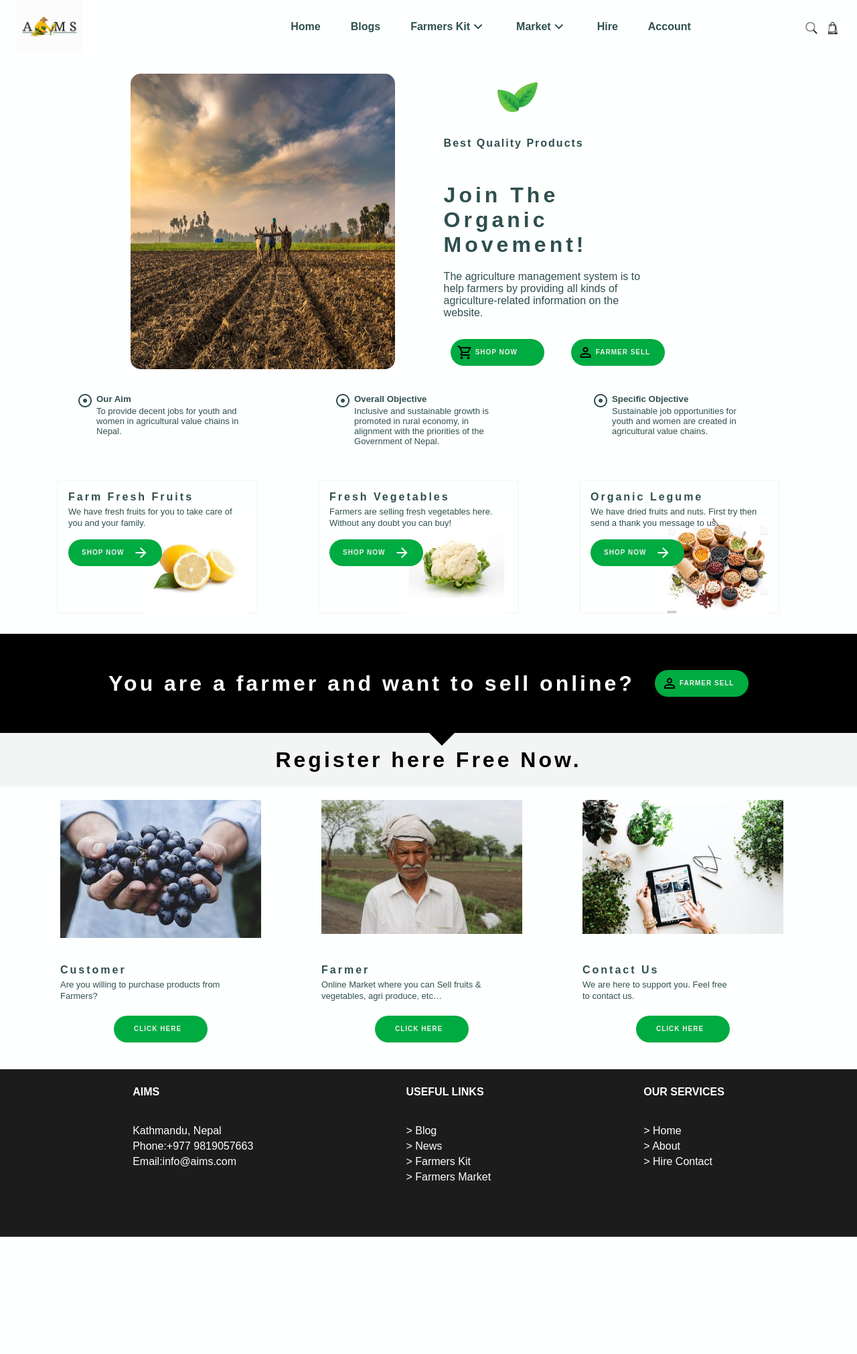
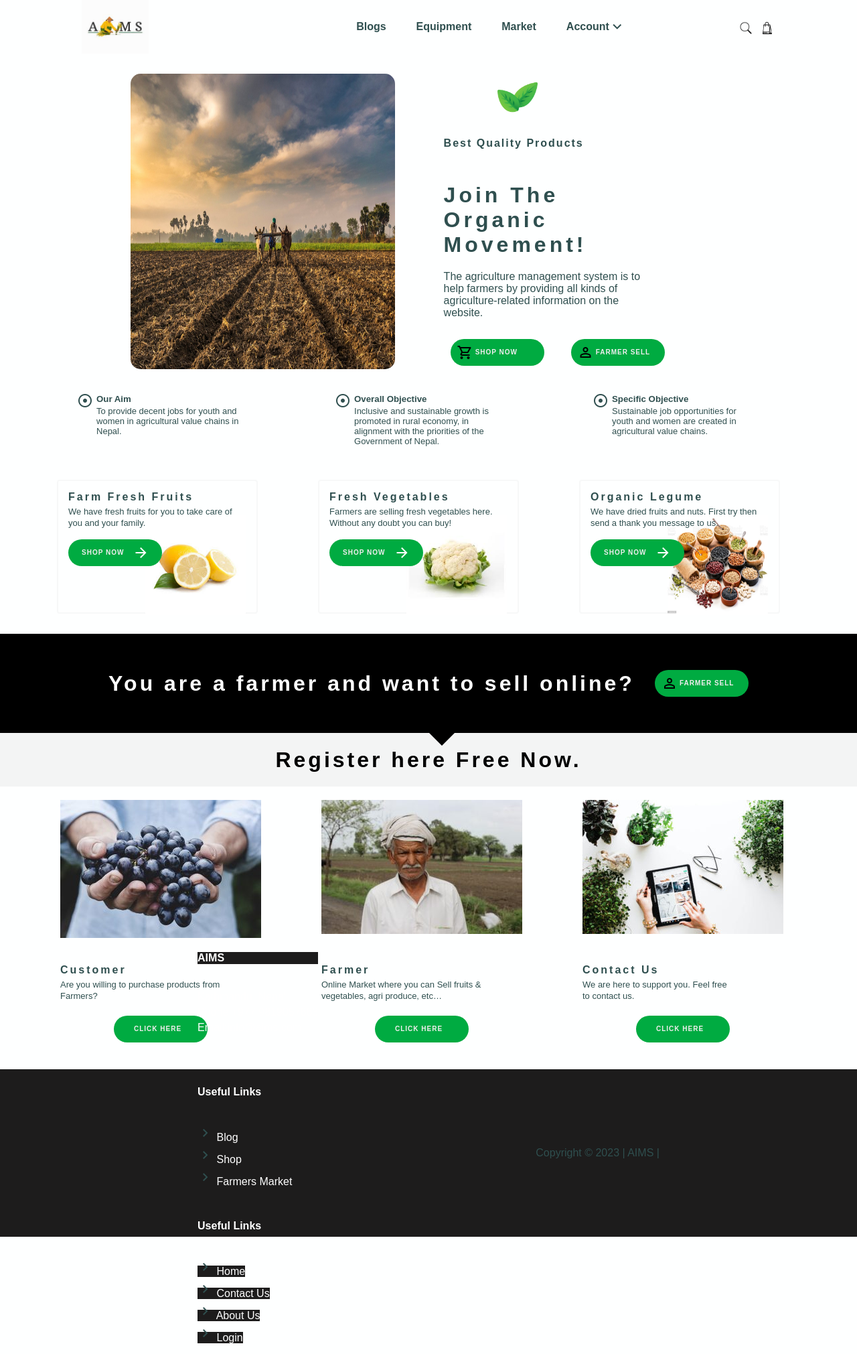
Before and after one commit to PunMahesh/AIMS, a Django app: page / in a window 1280 px wide. Shown: the whole page at 67% size. Before the commit the page ends 1846 px from the top, so only its background shows below. Run offline with Django 4.2, Linux system fonts and the light colour scheme.

Commit message:
modify header and footer components

```diff
--- a/templates/components/footer.html
+++ b/templates/components/footer.html
@@ -1,4 +1,5 @@
 <footer class="footer">
+    <div class="footer-link-items">
         <div class="footer-col">
             <div class="footer-col-title">
                 <h4>AIMS</h4>
@@ -11,23 +12,76 @@
         </div>
         <div class="footer-col">
             <div class="footer-col-title">
-            <h4>USEFUL LINKS</h4>
+                <h4>Useful Links</h4>
             </div>
             <div class="footer-col-content">
-            <a href="#"><span>> Blog</span></a>
-            <a href="#"><span>> News</span></a>
-            <a href="#"><span>> Farmers Kit</span></a>
-            <a href="#"><span>> Farmers Market</span></a>
+                <a href="#">
+                    <span class="footer-link">
+                        <span class="material-symbols-outlined">
+                            chevron_right
+                        </span>
+                        Blog
+                    </span>
+                </a>
+                <a href="#">
+                    <span class="footer-link">
+                        <span class="material-symbols-outlined">
+                            chevron_right
+                        </span>
+                        Shop
+                    </span>
+                </a>
+                <a href="#">
+                    <span class="footer-link">
+                        <span class="material-symbols-outlined">
+                            chevron_right
+                        </span>
+                        Farmers Market
+                    </span>
+                </a>
             </div>
         </div>
         <div class="footer-col">
             <div class="footer-col-title">
-            <h4>OUR SERVICES</h4>
+                <h4>Useful Links</h4>
             </div>
             <div class="footer-col-content">
-            <a href="#"><span>> Home</span></a>
-            <a href="#"><span>> About</span></a>
-            <a href="#"><span>> Hire Contact</span></a>
+                <a href="#">
+                    <span class="footer-link">
+                        <span class="material-symbols-outlined">
+                            chevron_right
+                        </span>
+                        Home
+                    </span>
+                </a>
+                <a href="#">
+                    <span class="footer-link">
+                        <span class="material-symbols-outlined">
+                            chevron_right
+                        </span>
+                        Contact Us
+                    </span>
+                </a>
+                <a href="#">
+                    <span class="footer-link">
+                        <span class="material-symbols-outlined">
+                            chevron_right
+                        </span>
+                        About Us
+                    </span>
+                </a>
+                <a href="#">
+                    <span class="footer-link">
+                        <span class="material-symbols-outlined">
+                            chevron_right
+                        </span>
+                        Login
+                    </span>
+                </a>
             </div>
         </div>
+    </div>
+    <div class="copyright">
+        Copyright &copy; 2023 | AIMS |
+    </div>
 </footer>
--- a/templates/components/header.html
+++ b/templates/components/header.html
@@ -2,39 +2,26 @@
     <div class="header-div">
     <div class ="header-div-content">
         <div class="logo-container">
-            <img src="static/assets/images/logo.png" alt="logo"/>
+            <a href="{% url '' %}">
+                <img src="static/assets/images/logo.png" alt="logo"/>
+            </a>
         </div>
         <div class="nav-items-container">
             <nav>
                 <ul class="nav-ul">
-                    <li><a href="#">Home</a></li>
                     <li><a href="#">Blogs</a></li>
+                    <li><a href="#">Equipment</a></li>
+                    <li><a href="#">Market</a></li>
                     <li class="dropdown-item">
-                        <a href="#">Farmers Kit
+                        <a href="#">Account
                             <span class="material-symbols-outlined expand-more">
                             expand_more
                             </span>
                         </a>
                         <div class="dropdown-options">
-                            <a href="#">Option 1</a>
-                            <a href="#">Option 2</a>
-                            <a href="#">Option 3</a>
+                            <a href="{% url 'loginpage' %}">Login</a>
                         </div>
                     </li>
-                    <li class="dropdown-item">
-                        <a href="#">Market
-                            <span class="material-symbols-outlined expand-more">
-                            expand_more
-                            </span>
-                        </a>
-                        <div class="dropdown-options">
-                            <a href="#">Option 1</a>
-                            <a href="#">Option 2</a>
-                            <a href="#">Option 3</a>
-                        </div>
-                    </li>
-                    <li><a href="#">Hire</a></li>
-                    <li><a href="#">Account</a></li>
                 </ul>
             </nav>
         </div>
```
Lines whose indentation alone changed are shown as unchanged.
